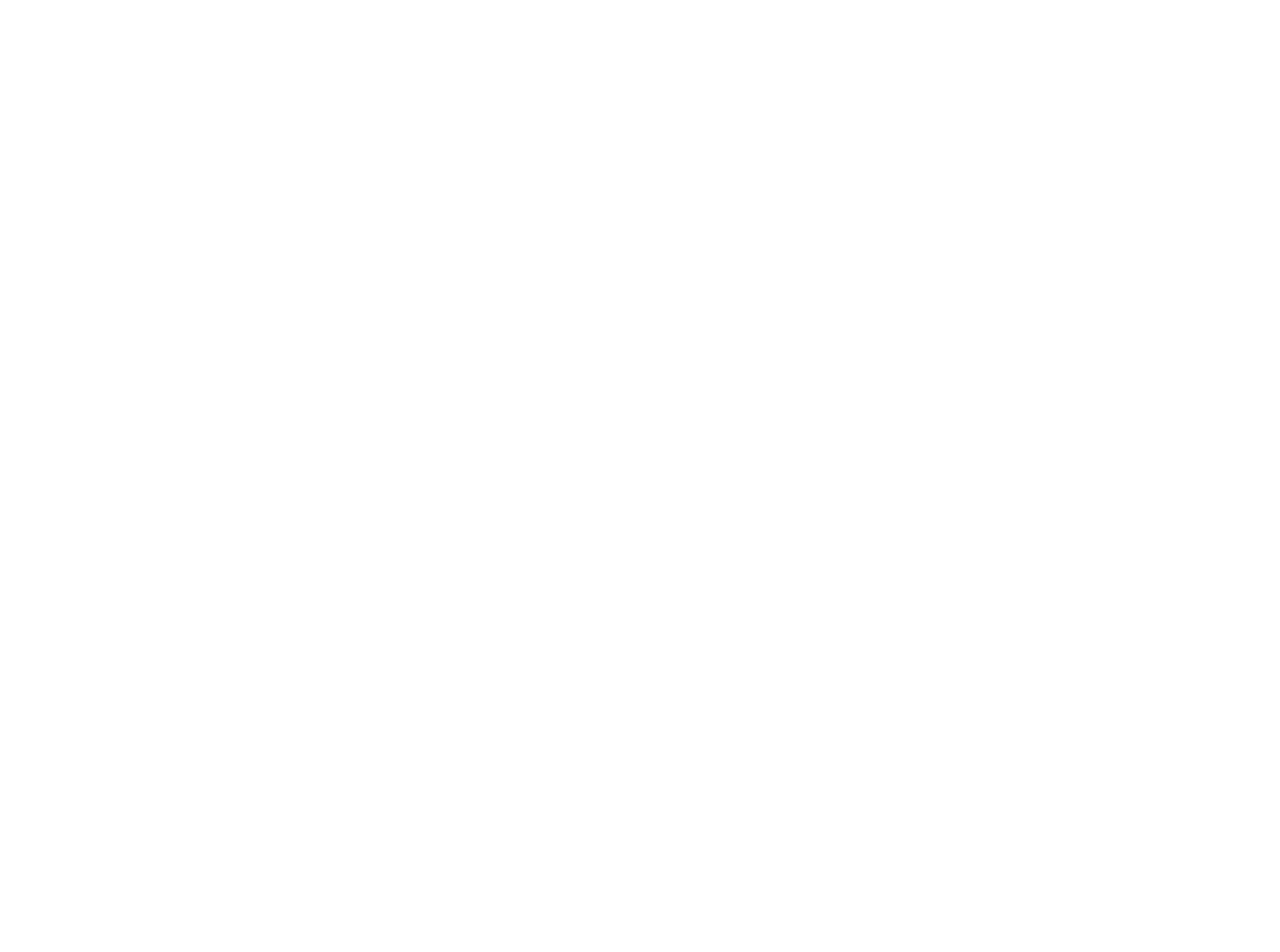
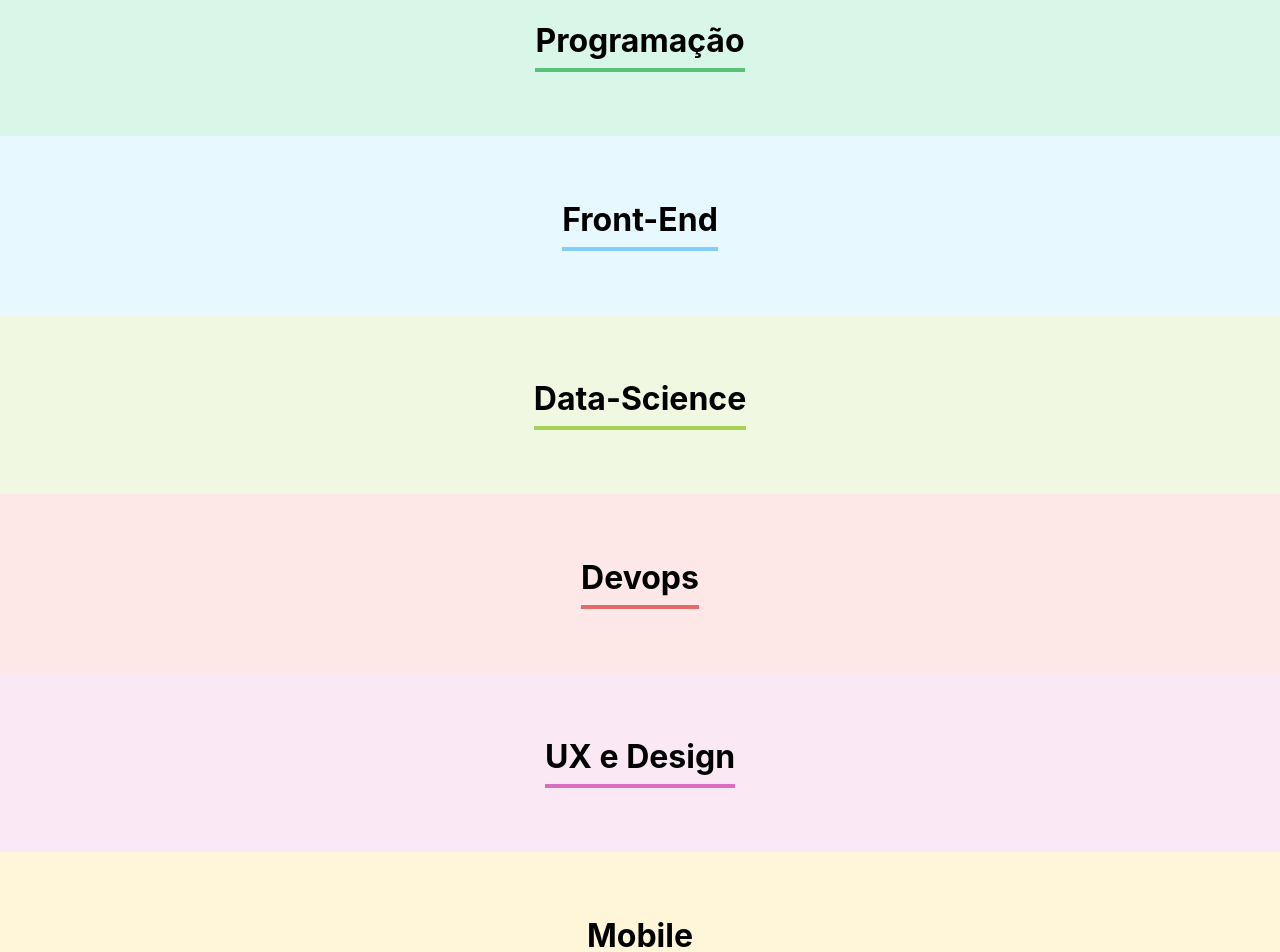
Before and after one commit to PedroVMLopes/organo, a React (Create React App) app: page / in a window 1280 px wide. Shown: the part 1520-2472 px from the top of the page. Before the commit the page ends 1477 px from the top, so only its background shows below. Built offline with nearby package versions, Linux system fonts and the light colour scheme.

Commit message:
Inicio da implementação dos cards dos times

```diff
--- a/src/App.js
+++ b/src/App.js
@@ -1,23 +1,72 @@
 import { useState } from "react";
 import Banner from "./componentes/Banner/Banner";
 import Formulario from "./componentes/Formulario";
+import Time from "./componentes/Time";
 
 function App() {
+  const times = [
+    {
+      nome: "Programação",
+      corPrimaria: "#57C278",
+      corSecundaria: "#D9F7E9",
+    },
+    {
+      nome: "Front-End",
+      corPrimaria: "#82CFFA",
+      corSecundaria: "#E8F8FF",
+    },
+    {
+      nome: "Data-Science",
+      corPrimaria: "#A6D157",
+      corSecundaria: "#F0F8E2",
+    },
+    {
+      nome: "Devops",
+      corPrimaria: "#E06B69",
+      corSecundaria: "#FDE7E7",
+    },
+    {
+      nome: "UX e Design",
+      corPrimaria: "#DB6EBF",
+      corSecundaria: "#FAE9F5",
+    },
+    {
+      nome: "Mobile",
+      corPrimaria: "#FFBA05",
+      corSecundaria: "#FFF5D9",
+    },
+    {
+      nome: "Inovação e Gestão",
+      corPrimaria: "#FF8A29",
+      corSecundaria: "#FFEEDF",
+    },
+  ];
+
   const [colaboradores, setColaboradores] = useState([]);
 
   const aoNovoColaboradorAdicionado = (colaborador) => {
     console.log(colaborador);
-    setColaboradores([colaboradores, colaborador])
+    setColaboradores([colaboradores, colaborador]);
   };
 
   return (
     <div className="App">
       <Banner />
       <Formulario
+        times={times.map((time) => time.nome)}
         aoColaboradorCadastrado={(colaborador) =>
           aoNovoColaboradorAdicionado(colaborador)
         }
       />
+
+      {times.map((time) => (
+        <Time
+          key={time.nome}
+          nome={time.nome}
+          corPrimaria={time.corPrimaria}
+          corSecundaria={time.corSecundaria}
+        />
+      ))}
     </div>
   );
 }
--- a/src/componentes/Formulario/index.js
+++ b/src/componentes/Formulario/index.js
@@ -5,16 +5,6 @@
 import "./Formulario.css";
 
 const Formulario = (props) => {
-  const times = [
-    "Programação",
-    "Front-End",
-    "Data-Science",
-    "Devops",
-    "UX e Design",
-    "Mobile",
-    "Inovação e Gestão",
-  ];
-
   const [nome, setNome] = useState("");
   const [cargo, setCargo] = useState("");
   const [imagem, setImagem] = useState("");
@@ -57,7 +47,7 @@
         <ListaSuspensa
           obrigatorio={true}
           label="Time"
-          itens={times}
+          itens={props.times}
           valor={time}
           aoAlterado={(valor) => setTime(valor)}
         />
--- /dev/null
+++ b/src/componentes/Time/Time.css
@@ -0,0 +1,11 @@
+.time {
+  text-align: center;
+  padding: 32px;
+}
+
+.time h3 {
+  font-size: 32px;
+  border-bottom: 4px solid;
+  display: inline-block;
+  padding-bottom: 8px;
+}
--- /dev/null
+++ b/src/componentes/Time/index.js
@@ -0,0 +1,15 @@
+import "./Time.css";
+
+const Time = (props) => {
+  const estilo = { backgroundColor: props.corSecundaria };
+  // É possível criar o objeto acima diretamente dentro do style do JSX;
+  // <section style={{ backgroundColor: props.corSecundaria }} />
+
+  return (
+    <section className="time" style={estilo}>
+      <h3 style={{borderColor: props.corPrimaria}}>{props.nome}</h3>
+    </section>
+  );
+};
+
+export default Time;
```
